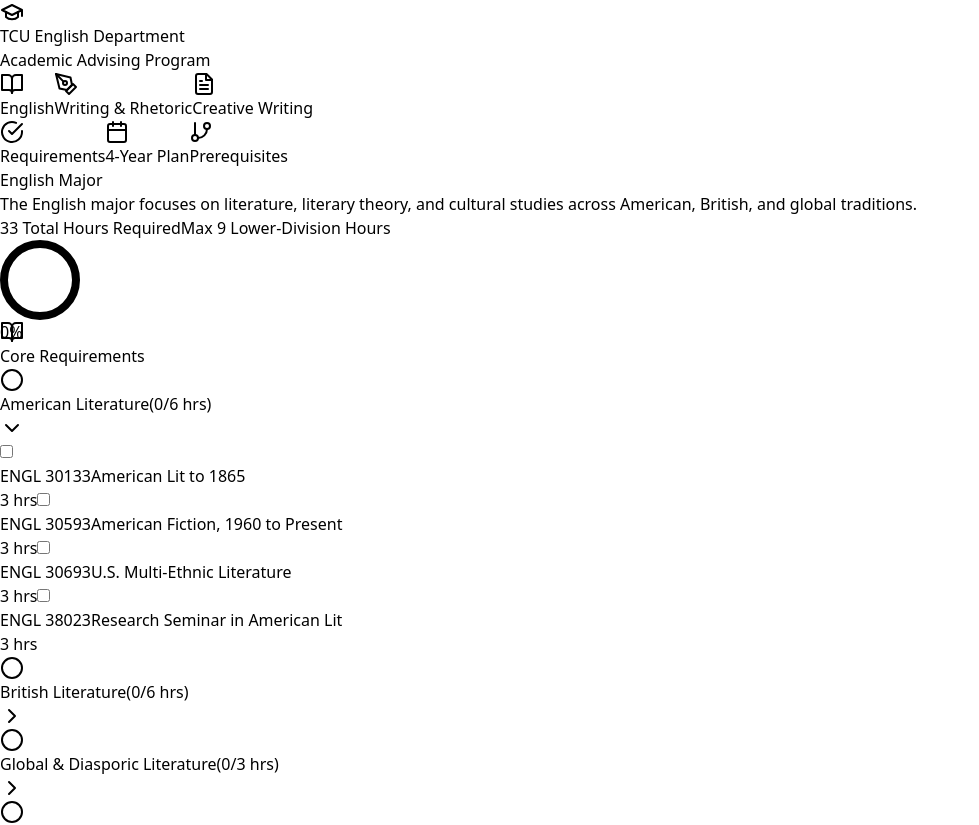
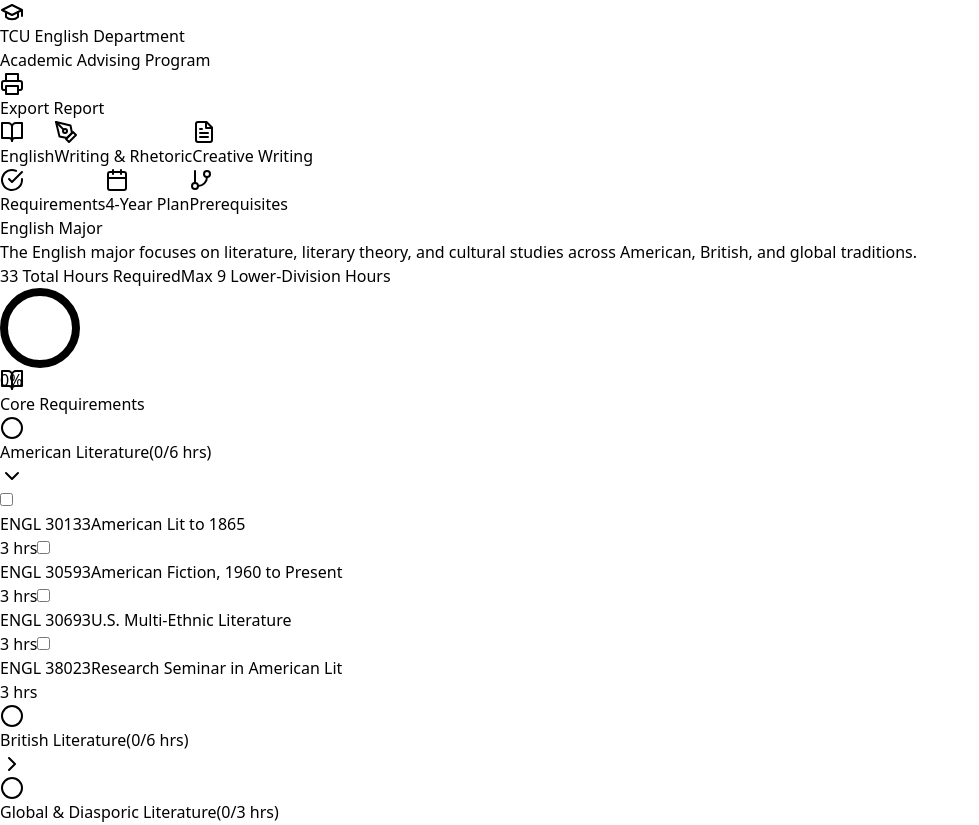
Before and after one commit to TCU-DCDA/english-advising-wizard, a React (Vite) app: page / in a window 1280 px wide. Shown: the top 825 px of the page, without its empty margins (0-979 px from the left). Built offline with nearby package versions, Linux system fonts and the light colour scheme.

Commit message:
Update App.jsx

```diff
--- a/src/App.jsx
+++ b/src/App.jsx
@@ -1,5 +1,5 @@
 import React, { useState, useMemo } from 'react';
-import { CheckCircle, Circle, ChevronDown, ChevronRight, BookOpen, PenTool, FileText, Calendar, GitBranch, Info, AlertCircle, GraduationCap } from 'lucide-react';
+import { CheckCircle, Circle, ChevronDown, ChevronRight, BookOpen, PenTool, FileText, Calendar, GitBranch, Info, AlertCircle, GraduationCap, Download, Printer } from 'lucide-react';
 
 // ============================================
 // TCU ENGLISH DEPARTMENT ADVISING PROGRAM
@@ -406,6 +406,264 @@
     }
   }
 };
+
+// ============================================
+// EXPORT FUNCTION
+// ============================================
+
+function generatePDFReport(majorData, completedCourses, studentName = '') {
+  // Calculate progress for each category
+  const categoryProgress = {};
+  let totalCompleted = 0;
+
+  Object.entries(majorData.requirements).forEach(([key, cat]) => {
+    const completed = cat.courses.filter(c => completedCourses.includes(c.code));
+    const hoursCompleted = completed.reduce((sum, c) => sum + c.hours, 0);
+    categoryProgress[key] = {
+      name: cat.name,
+      hoursRequired: cat.hours,
+      hoursCompleted: Math.min(hoursCompleted, cat.hours),
+      courses: completed
+    };
+    totalCompleted += Math.min(hoursCompleted, cat.hours);
+  });
+
+  const progress = Math.round((totalCompleted / majorData.totalHours) * 100);
+  const today = new Date().toLocaleDateString('en-US', {
+    year: 'numeric',
+    month: 'long',
+    day: 'numeric'
+  });
+
+  // Generate HTML for print
+  const printContent = `
+    <!DOCTYPE html>
+    <html>
+    <head>
+      <title>TCU English Department - Advising Report</title>
+      <style>
+        * { margin: 0; padding: 0; box-sizing: border-box; }
+        body {
+          font-family: Georgia, 'Times New Roman', serif;
+          padding: 40px;
+          max-width: 800px;
+          margin: 0 auto;
+          color: #1f2937;
+          line-height: 1.5;
+        }
+        .header {
+          text-align: center;
+          border-bottom: 3px solid #581c87;
+          padding-bottom: 20px;
+          margin-bottom: 30px;
+        }
+        .header h1 {
+          color: #581c87;
+          font-size: 24px;
+          margin-bottom: 5px;
+        }
+        .header h2 {
+          font-size: 18px;
+          font-weight: normal;
+          color: #6b7280;
+        }
+        .meta {
+          display: flex;
+          justify-content: space-between;
+          margin-bottom: 30px;
+          padding: 15px;
+          background: #f3f4f6;
+          border-radius: 8px;
+        }
+        .meta-item { text-align: center; }
+        .meta-label { font-size: 12px; color: #6b7280; text-transform: uppercase; }
+        .meta-value { font-size: 18px; font-weight: bold; color: #581c87; }
+        .progress-section {
+          margin-bottom: 30px;
+          padding: 20px;
+          border: 2px solid #581c87;
+          border-radius: 8px;
+        }
+        .progress-bar-container {
+          height: 24px;
+          background: #e5e7eb;
+          border-radius: 12px;
+          overflow: hidden;
+          margin: 10px 0;
+        }
+        .progress-bar {
+          height: 100%;
+          background: linear-gradient(90deg, #581c87, #7c3aed);
+          border-radius: 12px;
+          display: flex;
+          align-items: center;
+          justify-content: center;
+          color: white;
+          font-weight: bold;
+          font-size: 12px;
+        }
+        .category {
+          margin-bottom: 20px;
+          page-break-inside: avoid;
+        }
+        .category-header {
+          display: flex;
+          justify-content: space-between;
+          align-items: center;
+          padding: 10px 15px;
+          background: #f9fafb;
+          border-left: 4px solid #581c87;
+          margin-bottom: 10px;
+        }
+        .category-name { font-weight: bold; }
+        .category-progress {
+          font-size: 14px;
+          color: #6b7280;
+        }
+        .category-complete { color: #059669; }
+        .course-list {
+          padding-left: 20px;
+          margin-left: 15px;
+          border-left: 2px solid #e5e7eb;
+        }
+        .course {
+          padding: 8px 0;
+          display: flex;
+          align-items: center;
+          gap: 10px;
+        }
+        .course-check {
+          width: 16px;
+          height: 16px;
+          border: 2px solid #059669;
+          border-radius: 50%;
+          display: flex;
+          align-items: center;
+          justify-content: center;
+          background: #059669;
+          color: white;
+          font-size: 10px;
+        }
+        .course-code {
+          font-family: 'Courier New', monospace;
+          color: #581c87;
+          font-size: 13px;
+        }
+        .course-title { color: #374151; }
+        .no-courses {
+          color: #9ca3af;
+          font-style: italic;
+          padding: 10px 0;
+          padding-left: 20px;
+        }
+        .footer {
+          margin-top: 40px;
+          padding-top: 20px;
+          border-top: 1px solid #e5e7eb;
+          text-align: center;
+          font-size: 12px;
+          color: #6b7280;
+        }
+        .signature-line {
+          margin-top: 50px;
+          display: flex;
+          justify-content: space-between;
+        }
+        .signature {
+          width: 45%;
+          border-top: 1px solid #1f2937;
+          padding-top: 5px;
+          font-size: 12px;
+        }
+        @media print {
+          body { padding: 20px; }
+          .no-print { display: none; }
+        }
+      </style>
+    </head>
+    <body>
+      <div class="header">
+        <h1>TCU English Department</h1>
+        <h2>${majorData.name} Major - Advising Report</h2>
+      </div>
+
+      <div class="meta">
+        <div class="meta-item">
+          <div class="meta-label">Student</div>
+          <div class="meta-value">${studentName || '_______________'}</div>
+        </div>
+        <div class="meta-item">
+          <div class="meta-label">Date</div>
+          <div class="meta-value">${today}</div>
+        </div>
+        <div class="meta-item">
+          <div class="meta-label">Hours Completed</div>
+          <div class="meta-value">${totalCompleted} / ${majorData.totalHours}</div>
+        </div>
+      </div>
+
+      <div class="progress-section">
+        <strong>Overall Progress</strong>
+        <div class="progress-bar-container">
+          <div class="progress-bar" style="width: ${Math.max(progress, 10)}%">
+            ${progress}%
+          </div>
+        </div>
+        <div style="font-size: 14px; color: #6b7280; margin-top: 5px;">
+          ${totalCompleted} of ${majorData.totalHours} credit hours completed toward major
+        </div>
+      </div>
+
+      <h3 style="margin-bottom: 15px; color: #581c87;">Completed Courses by Category</h3>
+
+      ${Object.entries(categoryProgress).map(([key, cat]) => `
+        <div class="category">
+          <div class="category-header">
+            <span class="category-name">${cat.name}</span>
+            <span class="category-progress ${cat.hoursCompleted >= cat.hoursRequired ? 'category-complete' : ''}">
+              ${cat.hoursCompleted} / ${cat.hoursRequired} hrs
+              ${cat.hoursCompleted >= cat.hoursRequired ? ' ✓' : ''}
+            </span>
+          </div>
+          ${cat.courses.length > 0 ? `
+            <div class="course-list">
+              ${cat.courses.map(c => `
+                <div class="course">
+                  <span class="course-check">✓</span>
+                  <span class="course-code">${c.code}</span>
+                  <span class="course-title">${c.title}</span>
+                </div>
+              `).join('')}
+            </div>
+          ` : '<div class="no-courses">No courses completed in this category</div>'}
+        </div>
+      `).join('')}
+
+      <div class="signature-line">
+        <div class="signature">Student Signature</div>
+        <div class="signature">Advisor Signature</div>
+      </div>
+
+      <div class="footer">
+        <p>TCU English Department • ${today}</p>
+        <p>This report is for planning purposes only. Verify all requirements with your academic advisor.</p>
+        <p>Official advising page: addran.tcu.edu/english/academics/advising/</p>
+      </div>
+    </body>
+    </html>
+  `;
+
+  // Open print window
+  const printWindow = window.open('', '_blank');
+  printWindow.document.write(printContent);
+  printWindow.document.close();
+  printWindow.focus();
+
+  // Auto-trigger print dialog after a short delay
+  setTimeout(() => {
+    printWindow.print();
+  }, 250);
+}
 
 // ============================================
 // COMPONENTS
@@ -846,12 +1104,21 @@
       {/* Header */}
       <header className="bg-purple-900 text-white">
         <div className="max-w-7xl mx-auto px-4 py-6">
-          <div className="flex items-center gap-4">
-            <GraduationCap className="w-10 h-10" />
-            <div>
-              <h1 className="text-2xl font-bold">TCU English Department</h1>
-              <p className="text-purple-300">Academic Advising Program</p>
+          <div className="flex items-center justify-between">
+            <div className="flex items-center gap-4">
+              <GraduationCap className="w-10 h-10" />
+              <div>
+                <h1 className="text-2xl font-bold">TCU English Department</h1>
+                <p className="text-purple-300">Academic Advising Program</p>
+              </div>
             </div>
+            <button
+              onClick={() => generatePDFReport(COURSE_DATA[selectedMajor], completedCourses)}
+              className="flex items-center gap-2 px-4 py-2 bg-white/10 hover:bg-white/20 rounded-lg transition-colors"
+            >
+              <Printer className="w-5 h-5" />
+              <span className="hidden sm:inline">Export Report</span>
+            </button>
           </div>
         </div>
       </header>
```
